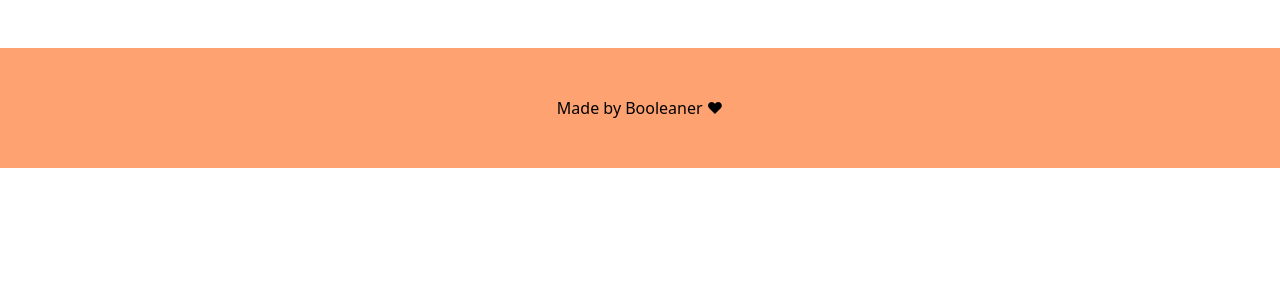
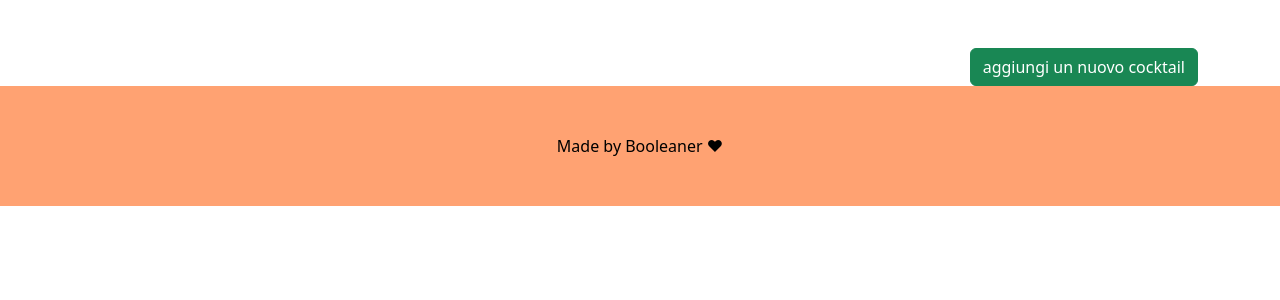
Before and after one commit to FedericoPiazzolla/laravel-git-merge, a Laravel app: page /cocktails in a window 1280 px wide. Shown: the part 120-420 px from the top of the page. Run offline with Laravel 9, Linux system fonts and the light colour scheme; data that the repository does not hold is empty; style sheets or scripts are compiled from the project's sources; parts of the project's set-up code (start-up, migrations or seed data) failed here and were passed over.

Commit message:
add: buttons e paginator

```diff
--- a/app/Http/Controllers/CocktailController.php
+++ b/app/Http/Controllers/CocktailController.php
@@ -15,8 +15,8 @@ class CocktailController extends Controller
      */
     public function index()
     {
-        $cocktails = Cocktail::all();
 
+        $cocktails  = Cocktail::paginate(4);
 
         return view('cocktails.index', compact('cocktails'));
     }
@@ -79,8 +79,10 @@ class CocktailController extends Controller
      */
     public function update(Request $request, Cocktail $cocktail)
     {
+        // dd($request);
         $form_data = $request->all();
         $cocktail->update($form_data);
+
         return redirect()->route('cocktails.show',['cocktail'=>$cocktail->slug]);
     }
 
--- a/app/Providers/AppServiceProvider.php
+++ b/app/Providers/AppServiceProvider.php
@@ -2,7 +2,9 @@
 
 namespace App\Providers;
 
+use Illuminate\Pagination\Paginator;
 use Illuminate\Support\ServiceProvider;
+
 
 class AppServiceProvider extends ServiceProvider
 {
@@ -23,6 +25,6 @@ class AppServiceProvider extends ServiceProvider
      */
     public function boot()
     {
-        //
+         Paginator::useBootstrapFive();
     }
 }
--- a/resources/views/cocktails/create.blade.php
+++ b/resources/views/cocktails/create.blade.php
@@ -3,7 +3,7 @@
 
 @section('content')
     <div class="container">
-        <form action="{{ route('cocktails.store')}} method="POST">
+        <form action="{{ route('cocktails.store')}}" method="POST" >
             @csrf
             <div class="mb-3">
                 <label for="name" class="form-label">nome</label>
--- a/resources/views/cocktails/edit.blade.php
+++ b/resources/views/cocktails/edit.blade.php
@@ -3,7 +3,7 @@
 
 @section('content')
     <div class="container">
-        <form action="{{ route('cocktails.update', ['cocktail' => $cocktail->slug])}} method="POST">
+        <form action="{{ route('cocktails.update', ['cocktail' => $cocktail->slug])}} " method="POST" >
             @csrf
             @method('PUT')
             <div class="mb-3">
@@ -25,7 +25,7 @@
 
                 <option selected>seleziona</option>
                 <option @selected($cocktail->is_alcholic === 'alcholic') value="alcholic">alcholic</option>
-                <option @selected($cocktail->is_alcholic != 'unalcholic') value="unalcholic">unalcholic</option>
+                <option @selected($cocktail->is_alcholic !== 'unalcholic') value="unalcholic">unalcholic</option>
 
             </select>
             <button type="submit" class="btn btn-primary">salva</button>
--- a/resources/views/cocktails/index.blade.php
+++ b/resources/views/cocktails/index.blade.php
@@ -2,7 +2,12 @@
 
 @section('content')
     <div class="container mt-5">
+        <div class="text-end">
+            <a class="btn btn-success" href="{{route('cocktails.create')}}">aggiungi un nuovo cocktail</a>
+        </div>
+
         <div class="row row-col-4 gap-3 align-item-center">
+
             @foreach ($cocktails as $cocktail)
 
             <div class="col">
@@ -13,13 +18,23 @@
                       <h5 class="card-title"><strong>Name: </strong>{{ $cocktail->name }}</h5>
                       <p class="card-text"><strong>Glass: </strong>{{ $cocktail->glass }}</p>
                       <a class="btn btn-success" href="{{ route('cocktails.show',['cocktail'=>$cocktail->slug]) }}">Dettagli</a>
+                      <a class=" btn btn-warning"  href="{{ route('cocktails.edit',['cocktail'=>$cocktail->slug]) }}">modifica</a>
+
                     </div>
+                    <form class="d-inline-block" action="{{ route('cocktails.destroy',['cocktail' => $cocktail -> slug ]) }}" method="POST">
+                        @csrf
+                        @method("DELETE")
+                       <button class="btn btn-danger" type="submit">cancella</button>
+                    </form>
 
-                  </div>
+                </div>
 
             </div>
 
             @endforeach
         </div>
+        <div>
+            {{$cocktails->links()}}
+        </div>
     </div>
 @endsection
```
